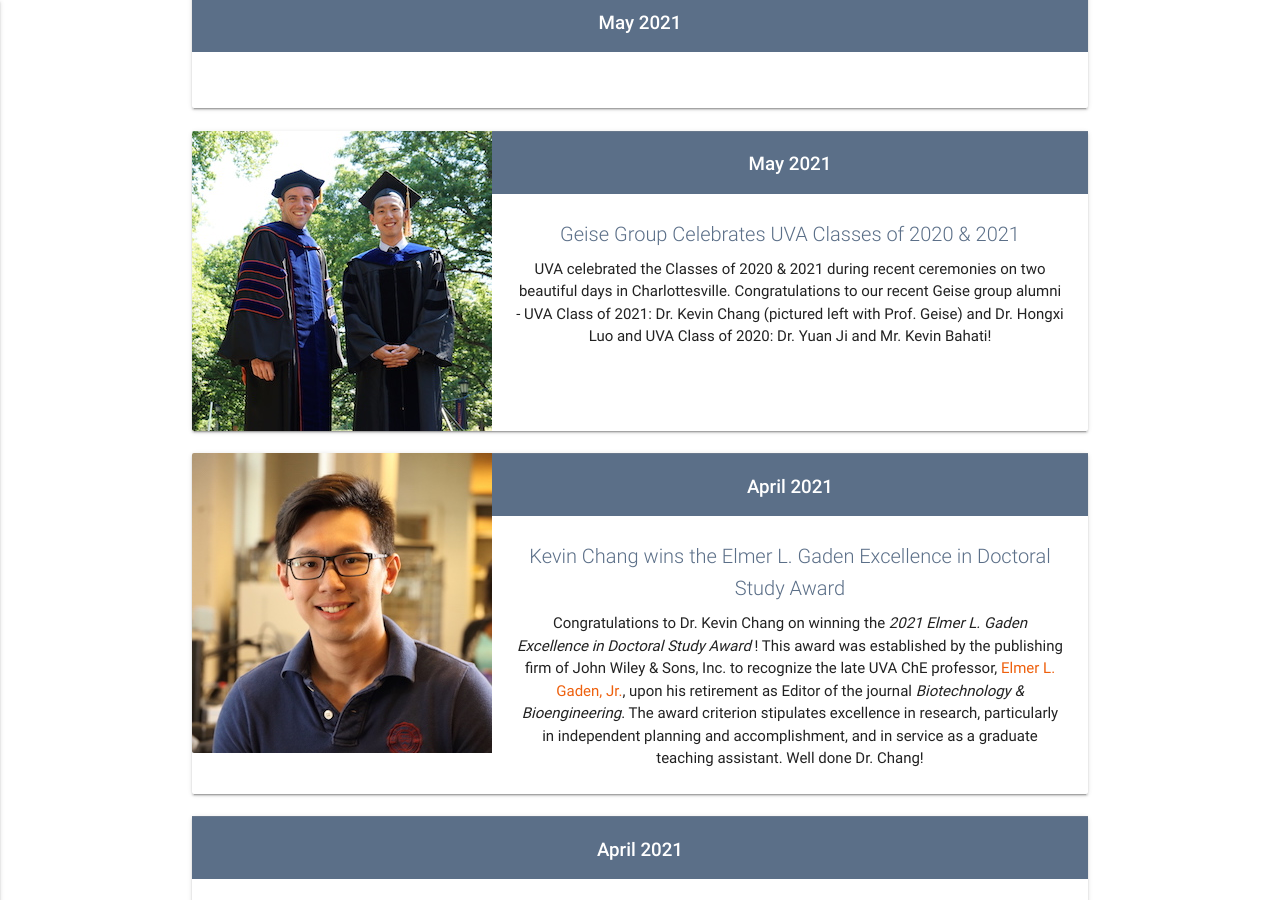
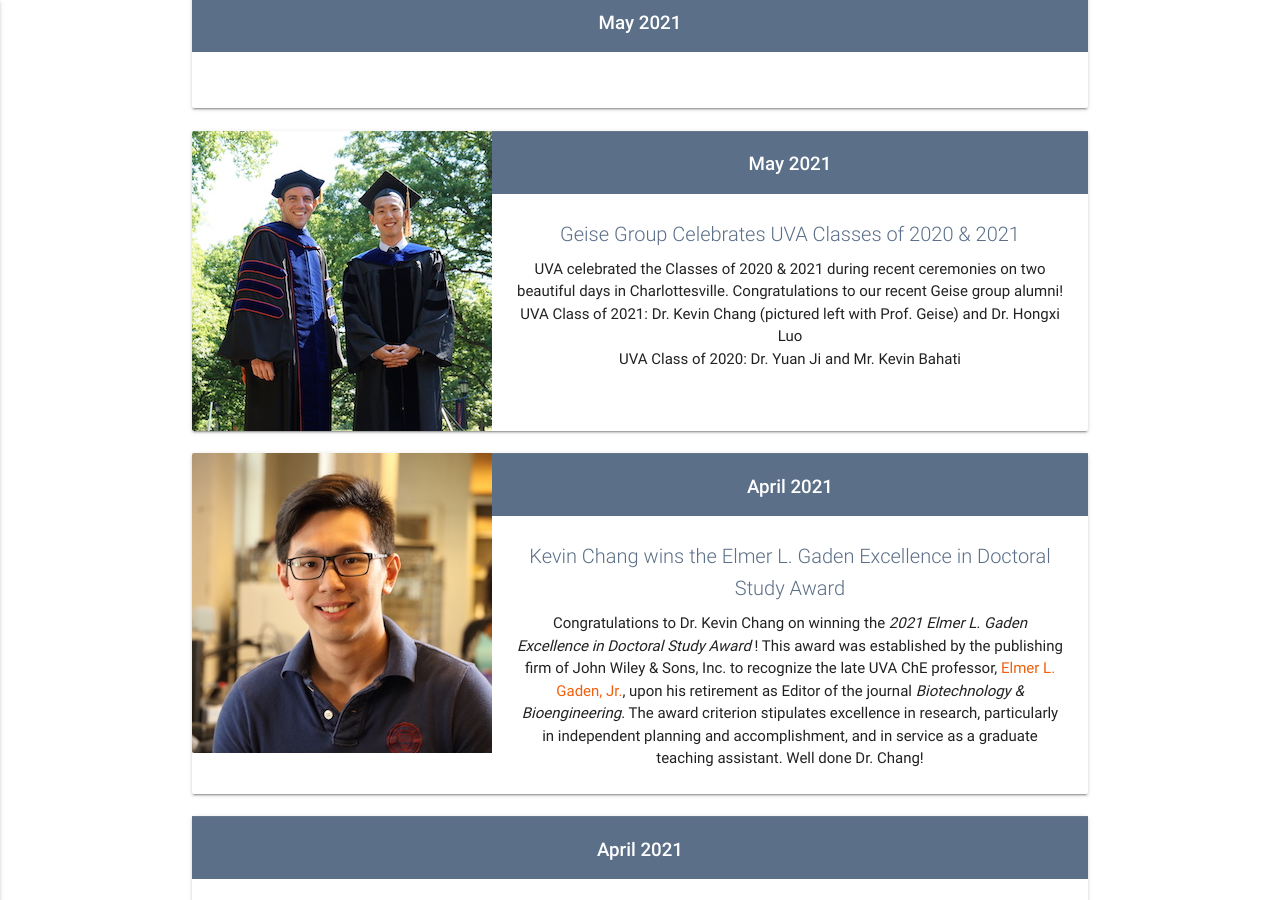
Before and after one commit to geisegroup/geisegroup.github.io, a Jekyll site: the page built from index.md, in a window 1280 px wide and 900 px high, scrolled down 2377 px. Built offline with Jekyll 4.4.1, drawn with Linux system fonts in a browser that asks for light colours; nearby versions of some CDN libraries.

Commit message:
Update 21_graduation.html

```diff
--- a/_newsItems/21_graduation.html
+++ b/_newsItems/21_graduation.html
@@ -2,6 +2,6 @@
 date: 2021-05-21
 year: 2021
 title: Geise Group Celebrates UVA Classes of 2020 &#38; 2021
-text: UVA celebrated the Classes of 2020 &#38; 2021 during recent ceremonies on two beautiful days in Charlottesville. Congratulations to our recent Geise group alumni - UVA Class of 2021&#58; Dr. Kevin Chang (pictured left with Prof. Geise) and Dr. Hongxi Luo and UVA Class of 2020&#58; Dr. Yuan Ji and Mr. Kevin Bahati!
+text: UVA celebrated the Classes of 2020 &#38; 2021 during recent ceremonies on two beautiful days in Charlottesville. Congratulations to our recent Geise group alumni! <br>UVA Class of 2021&#58; Dr. Kevin Chang (pictured left with Prof. Geise) and Dr. Hongxi Luo  <br>UVA Class of 2020&#58; Dr. Yuan Ji and Mr. Kevin Bahati
 image: kc_graduation.jpg
 ---
```
